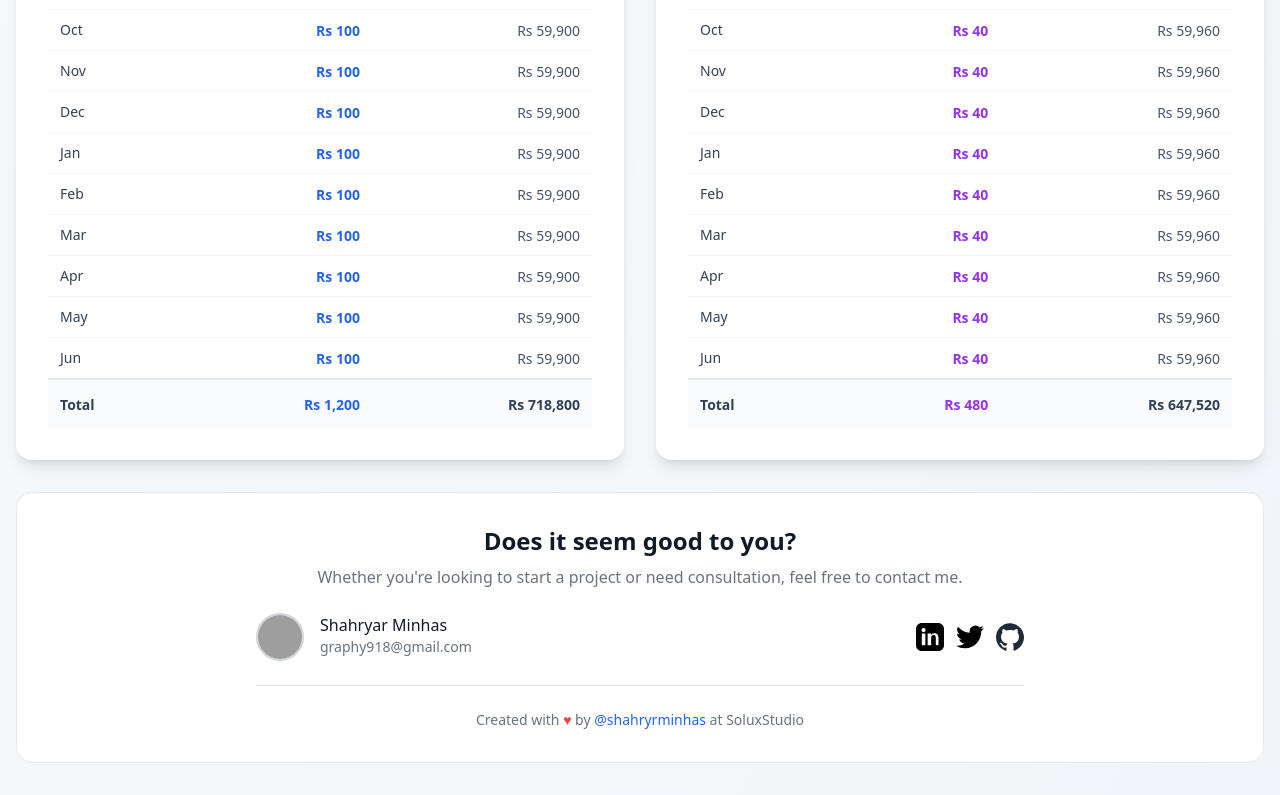
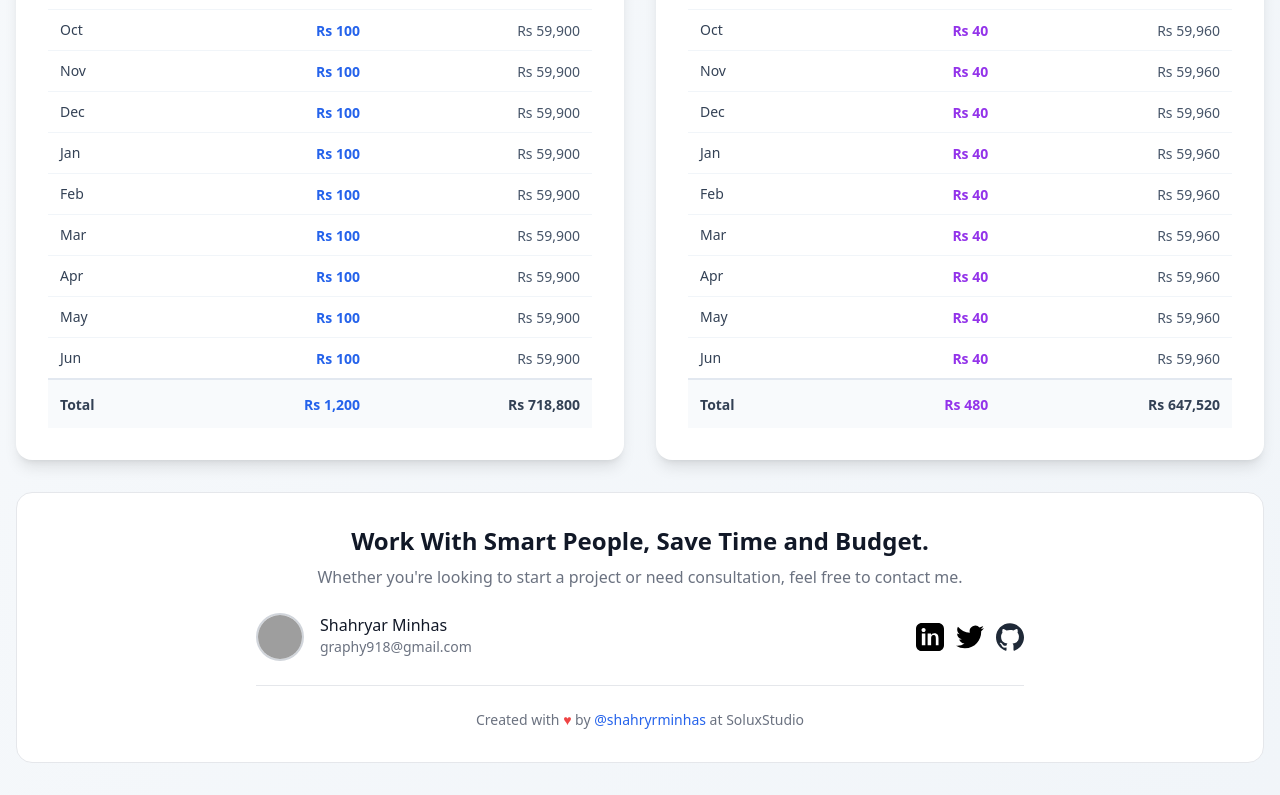
Before and after one commit to Muhammadshahryarminhas/TaxCalculator, a React (Vite) app: page / in a window 1280 px wide. Shown: the part 1361-2156 px from the top of the page. Built offline with nearby package versions, Linux system fonts and the light colour scheme; grey boxes are pictures that could not be loaded.

Commit message:
changing in Footer

```diff
--- a/src/App.tsx
+++ b/src/App.tsx
@@ -586,7 +586,7 @@ function App() {
         <footer className="bg-white border rounded-2xl border-gray-200 py-8 px-4">
       <div className="max-w-3xl mx-auto text-center">
         <h2 className="text-2xl font-semibold text-gray-900 mb-2">
-          Does it seem good to you?
+        Work With Smart People, Save Time and Budget.
         </h2>
         <p className="text-gray-500 mb-6">
           Whether you're looking to start a project or need consultation, feel free to contact me.
@@ -594,7 +594,7 @@ function App() {
         <div className="flex flex-col sm:flex-row items-center justify-between gap-4 mb-6">
           <div className="flex flex-row text-left gap-4">
           <img
-            src="/public/Profile.png"
+            src="https://framerusercontent.com/images/JYthbEKlRhiEUox0ac0JfUpbnyU.jpg?scale-down-to=512"
             alt="Shahryar Minhas"
             className="w-12 h-12 rounded-full border-2 border-gray-300"
           />
```
